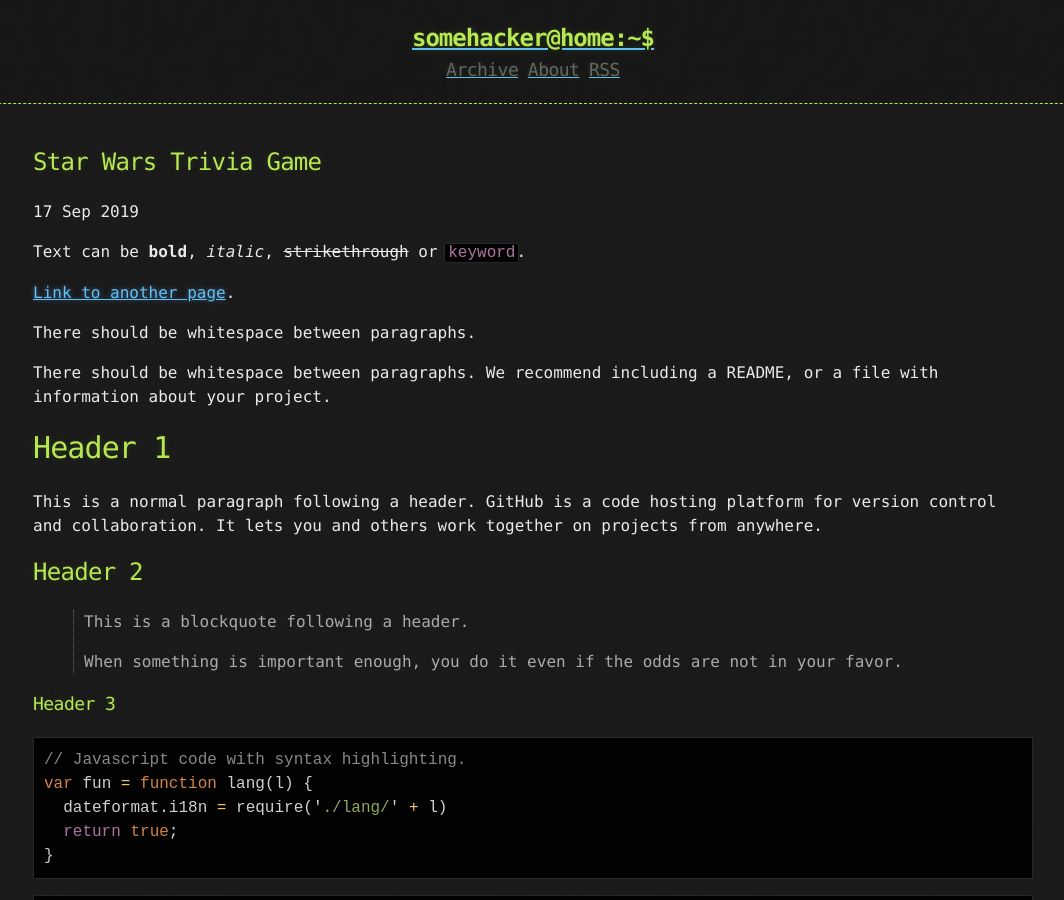
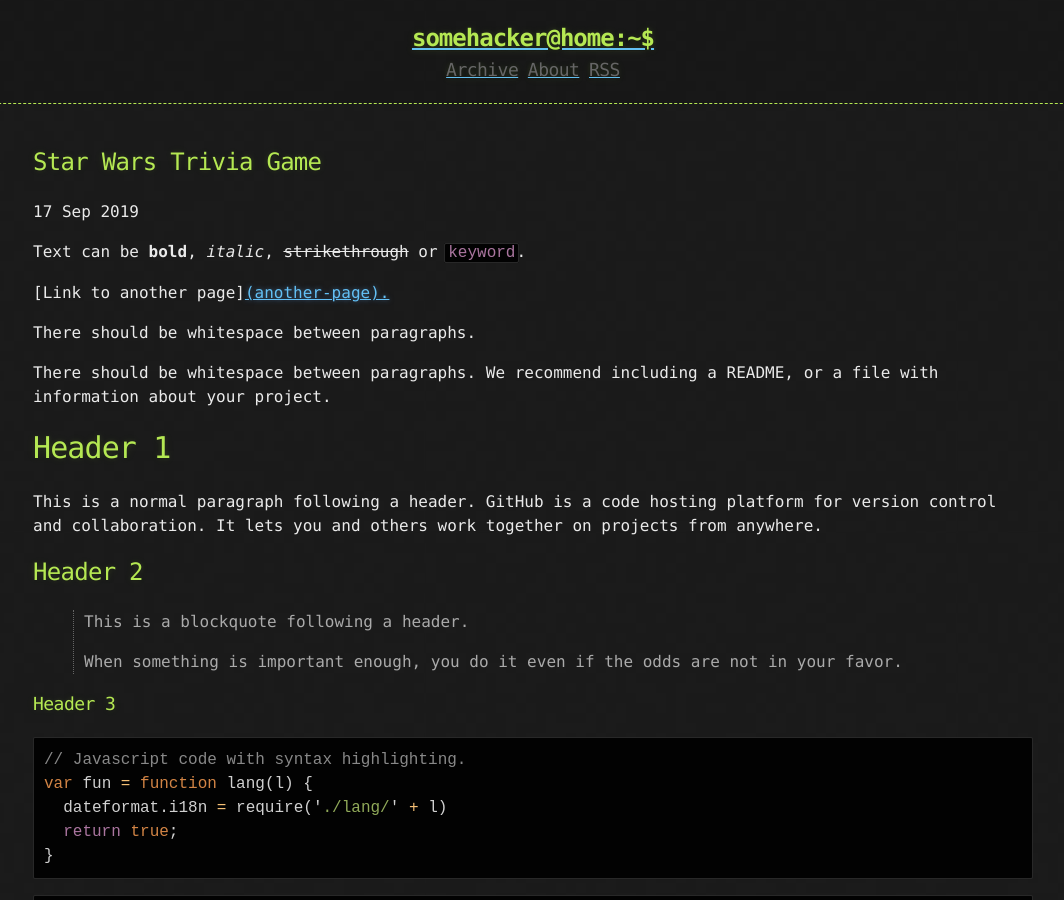
Before and after one commit to AJSP/AJSP.github.io, a Jekyll site: the page built from _posts/2017-12-12-Star-Wars-Trivia.md, in a window 1280 px wide and 900 px high. Shown: the whole window, without its empty margins (107-1171 px from the left). Built offline with Jekyll 4.4.1, drawn with Linux system fonts in a browser that asks for light colours.

Commit message:
Update 2017-12-12-Star-Wars-Trivia.md

```diff
--- a/_posts/2017-12-12-Star-Wars-Trivia.md
+++ b/_posts/2017-12-12-Star-Wars-Trivia.md
@@ -8,7 +8,7 @@ tags: (Trivia, Star Wars Trivia, Javascript, Tumult Hype, Games)
 
 Text can be **bold**, _italic_, ~~strikethrough~~ or `keyword`.
 
-[Link to another page](another-page).
+[Link to another page]<a href = "https://ajsp.github.io/StarWarsTriviaGame/">(another-page).
 
 There should be whitespace between paragraphs.
 
```
